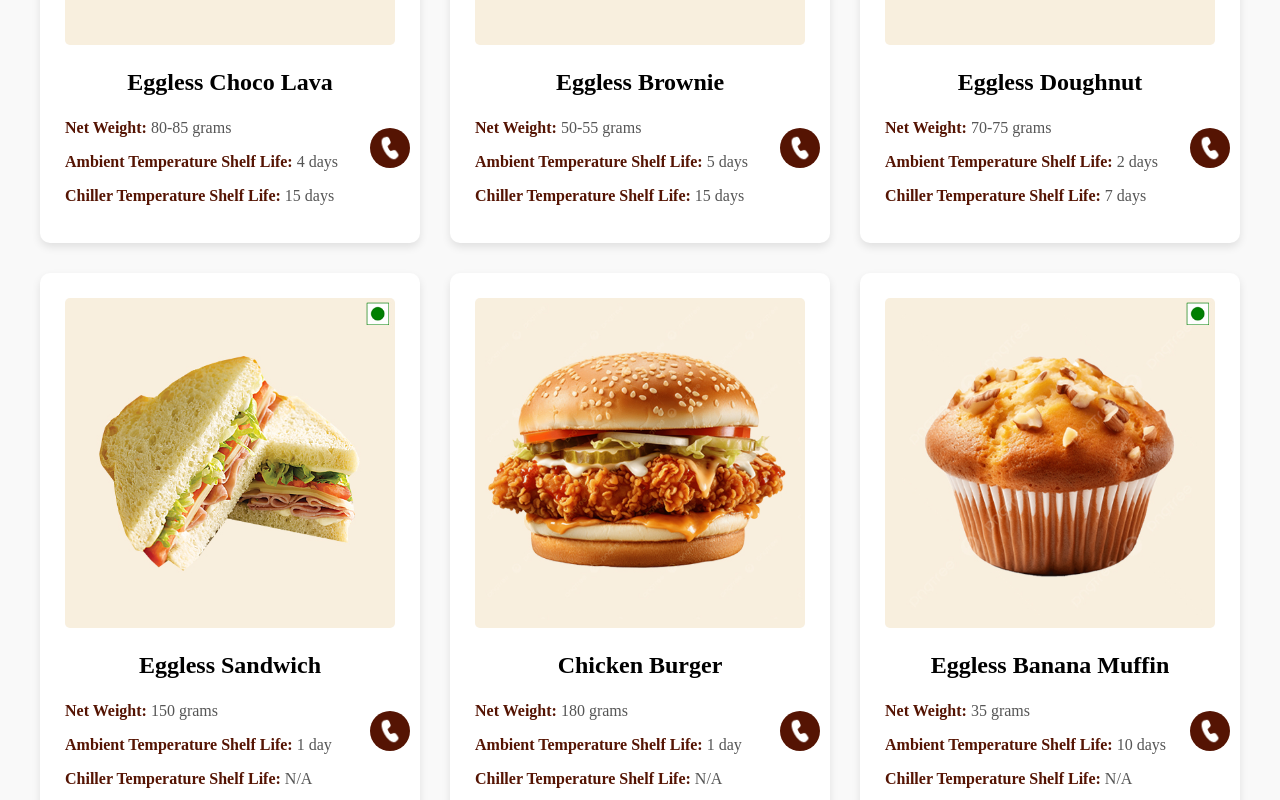
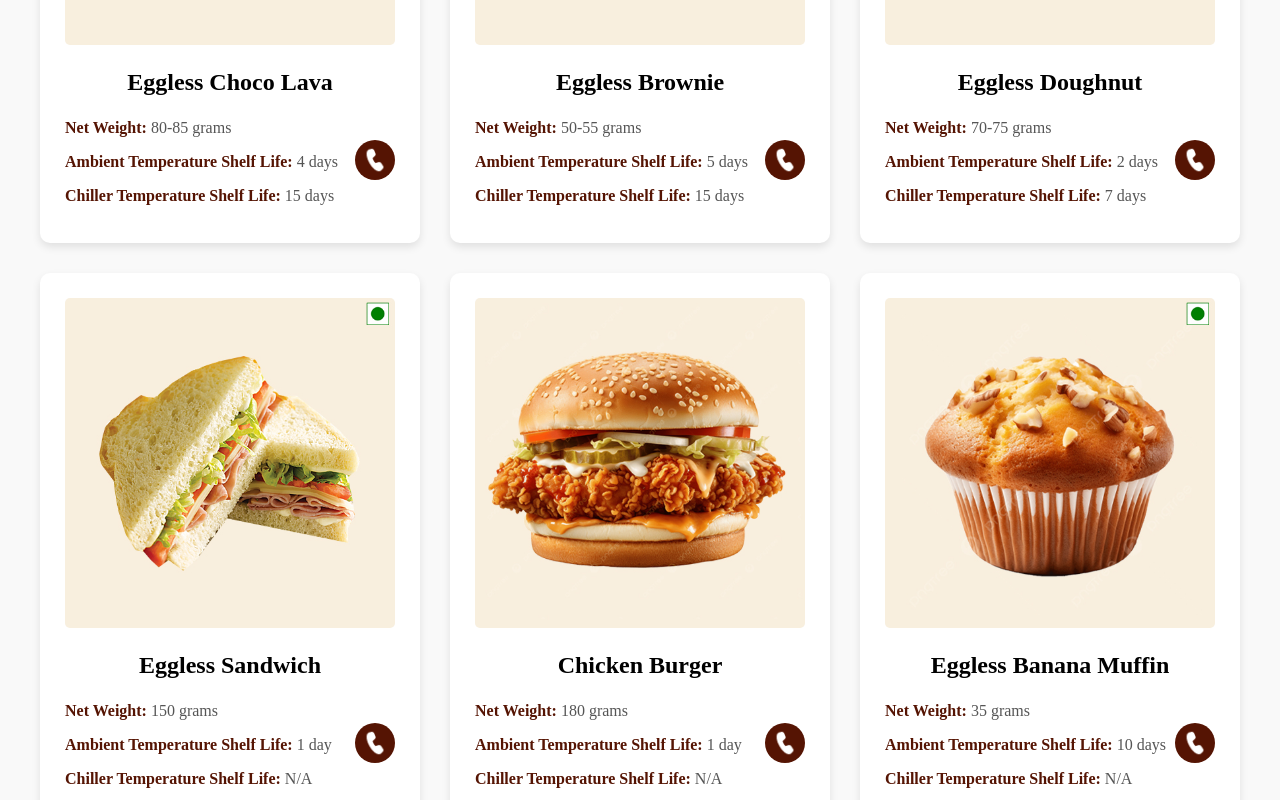
Before and after one commit to hariprasatham/golden-bits, a React (Vite) app: page / in a window 1280 px wide. Shown: the part 2040-2840 px from the top of the page. Built offline with nearby package versions, Linux system fonts and the light colour scheme; a web font is replaced by a local one.

Commit message:
action btn responsive update

```diff
--- a/src/components/ProductList.css
+++ b/src/components/ProductList.css
@@ -102,7 +102,7 @@
 
 .call-button {
   position: absolute;
-  right: 10px;
+  right: 0px;
   bottom: 10px;
   background: #551403;
   border: none;
@@ -116,6 +116,7 @@
   padding: 0;
   text-decoration: none;
   color:white;
+  top: 425px;
 }
 
 .call-button .call-button-text {
@@ -141,7 +142,7 @@
   padding-top: 5px;
 } */
 
-@media (min-width: 1200px) {
+@media (max-width: 1200px) {
    .call-button {
     top: 413px;
       right: -15px;
```
